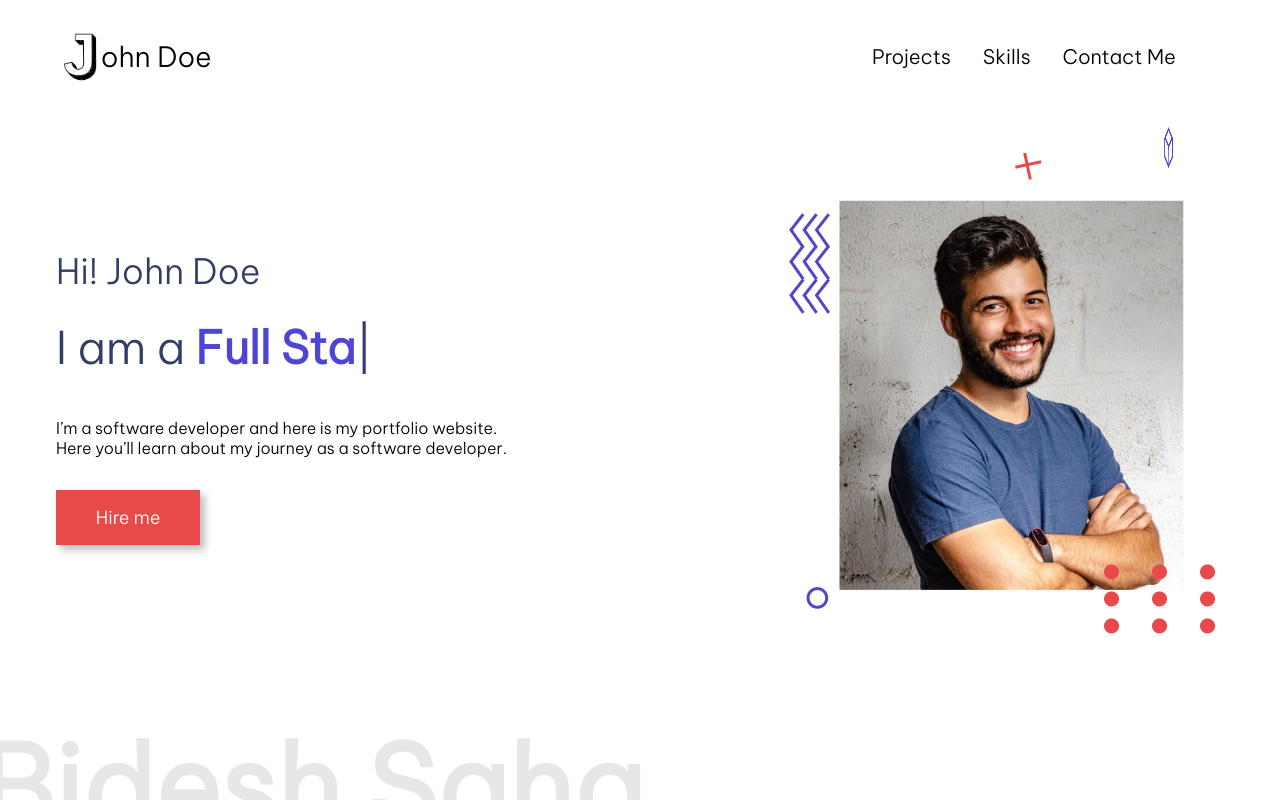
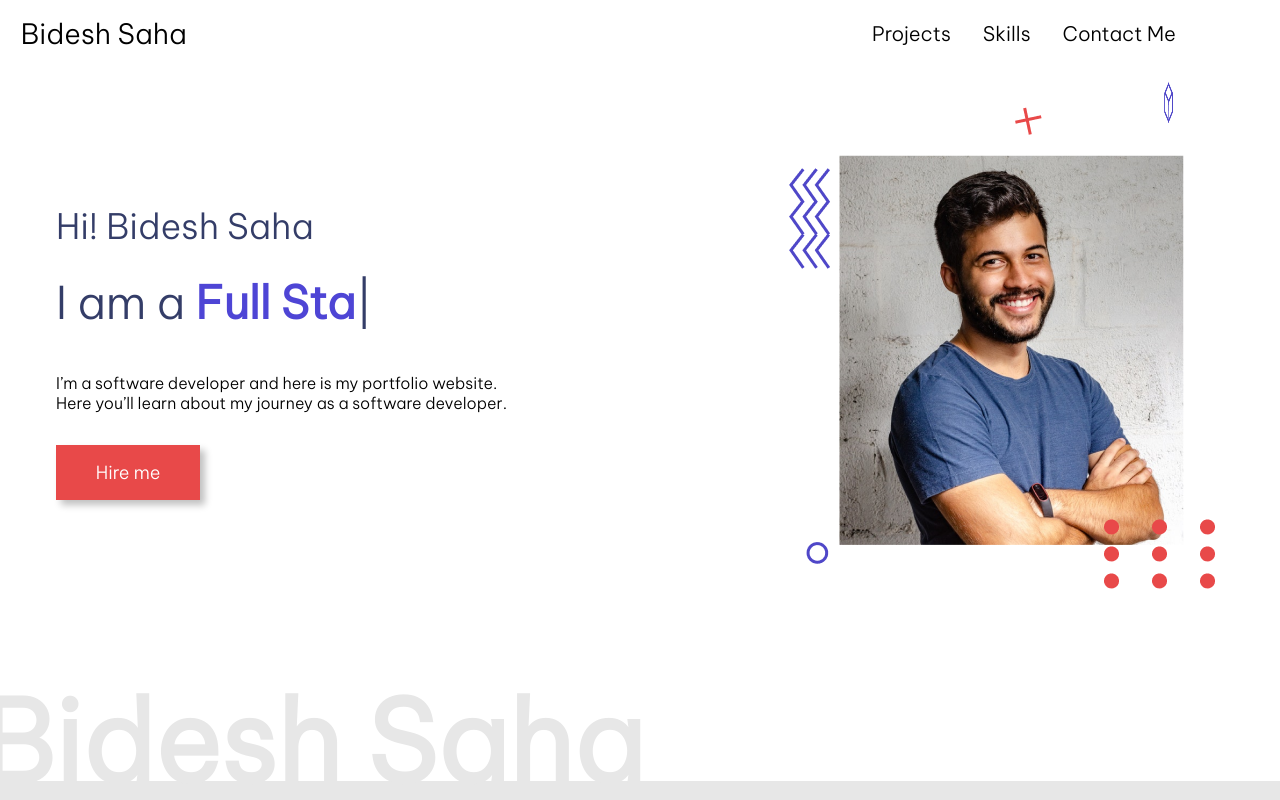
Before and after one commit to Bideshsaha/Web-dev-projects, a plain HTML site: page CSS-PROJECTS/portfolio-site/portfolio.html in a window 1280 px wide. Drawn offline with nearby package versions, Linux system fonts and the light colour scheme.

Commit message:
changes in portfolio owner name

```diff
--- a/CSS-PROJECTS/portfolio-site/portfolio.html
+++ b/CSS-PROJECTS/portfolio-site/portfolio.html
@@ -12,8 +12,8 @@
             <div class="navbar">
                 <div class="logo-container">
 
-                 <img src="./images/userAsset/NavLogo.jpg" class="logo">
-                 <div class="logo-text">ohn Doe</div>
+                 <!-- <img src="./images/userAsset/NavLogo.jpg" class="logo"> -->
+                 <div class="logo-text">Bidesh Saha</div>
                 </div>
                 <div class="nav-items">
                     <div><a href="#projects">Projects</a></div>
@@ -24,7 +24,7 @@
             <div class="hero-section">
                 <div class="faded-text">Bidesh Saha</div>
                 <div class="hero-section-left">
-                    <div class="hero-section-heading">Hi! John Doe</div>
+                    <div class="hero-section-heading">Hi! Bidesh Saha</div>
                     <div class="hero-section-heading hero-section-sub-heading">
                         I am a <span class="role"></span>
                     </div>
```
